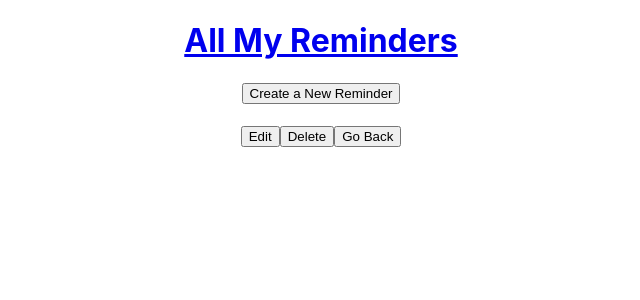
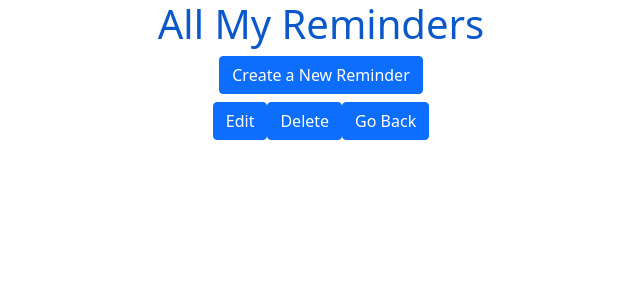
Before and after one commit to lucyliu94/remindersapp_frontend, a React (Create React App) app: page /reminders/1 in a window 1280 px wide. Shown: the top 300 px of the page, without its empty margins (319-959 px from the left). Built offline with nearby package versions, Linux system fonts and the light colour scheme; no server answers.

Commit message:
Added basic styling

```diff
--- a/package.json
+++ b/package.json
@@ -6,7 +6,9 @@
     "@testing-library/jest-dom": "^5.16.1",
     "@testing-library/react": "^11.2.7",
     "@testing-library/user-event": "^12.8.3",
+    "bootstrap": "^5.1.3",
     "react": "^17.0.2",
+    "react-bootstrap": "^2.0.3",
     "react-dom": "^17.0.2",
     "react-router-dom": "^6.0.2",
     "react-scripts": "4.0.3",
--- a/src/App.js
+++ b/src/App.js
@@ -5,6 +5,9 @@ import {useState, useEffect} from "react";
 import AllReminders from "./pages/AllReminders"
 import SingleReminder from './pages/SingleReminder';
 import Form from './pages/Form';
+import 'bootstrap/dist/css/bootstrap.min.css';
+import Button from 'react-bootstrap/Button';
+
 
 function App() {
 
@@ -84,7 +87,7 @@ const deleteReminder = async (reminder) => {
   return (
     <div className="App">
       <Link to="/"><h1>All My Reminders</h1></Link>
-      <Link to="/new"><button>Create a New Reminder </button></Link>
+      <Link to="/new"><Button>Create a New Reminder </Button></Link>
       <Routes>
         <Route path="/" element={<AllReminders reminders={reminders}/>}/>
         <Route path="/reminders/:id" element={<SingleReminder
--- a/src/components/reminder.jsx
+++ b/src/components/reminder.jsx
@@ -2,7 +2,7 @@ import React from 'react'
 import { Link } from "react-router-dom";
 
 const Reminder = ({ reminder }) => {
-    return  <div>
+    return  <div className="border rounded border-dark w-50 p-5 mx-auto">
     <Link to={`/reminders/${reminder.id}`}>
       <h1>{reminder.title}</h1>
     </Link>
--- a/src/index.css
+++ b/src/index.css
@@ -1,3 +1,7 @@
+* {
+  text-decoration: none !important;
+}
+
 body {
   margin: 0;
   font-family: -apple-system, BlinkMacSystemFont, 'Segoe UI', 'Roboto', 'Oxygen',
@@ -11,3 +15,7 @@ code {
   font-family: source-code-pro, Menlo, Monaco, Consolas, 'Courier New',
     monospace;
 }
+
+.border {
+  margin-top: 2%;
+}
--- a/src/index.js
+++ b/src/index.js
@@ -4,6 +4,7 @@ import './index.css';
 import App from './App';
 import reportWebVitals from './reportWebVitals';
 import {BrowserRouter as Router} from "react-router-dom";
+import 'bootstrap/dist/css/bootstrap.min.css';
 
 ReactDOM.render(
   <Router>
--- a/src/pages/SingleReminder.jsx
+++ b/src/pages/SingleReminder.jsx
@@ -1,5 +1,6 @@
 import React from 'react'
 import { Link, useParams } from 'react-router-dom'
+import Button from 'react-bootstrap/Button';
 
 const SingleReminder = ({reminders, edit, deleteReminder}) => {
     const params = useParams()
@@ -10,12 +11,11 @@ const SingleReminder = ({reminders, edit, deleteReminder}) => {
     return <div>
         <h1>{reminder?.title}</h1>
         <h2>{reminder?.details}</h2>
-        <button onClick={() => edit(reminder)}>Edit</button>
-        <button onClick={() => deleteReminder(reminder)}>Delete</button>
+        <Button onClick={() => edit(reminder)}>Edit</Button>
+        <Button onClick={() => deleteReminder(reminder)}>Delete</Button>
         <Link to="/">
-            <button>Go Back</button>
+            <Button>Go Back</Button>
         </Link>
-
     </div>
 }
 
```
Also changed, not shown: 1 other file (tests, documents, lock files or other folders).
